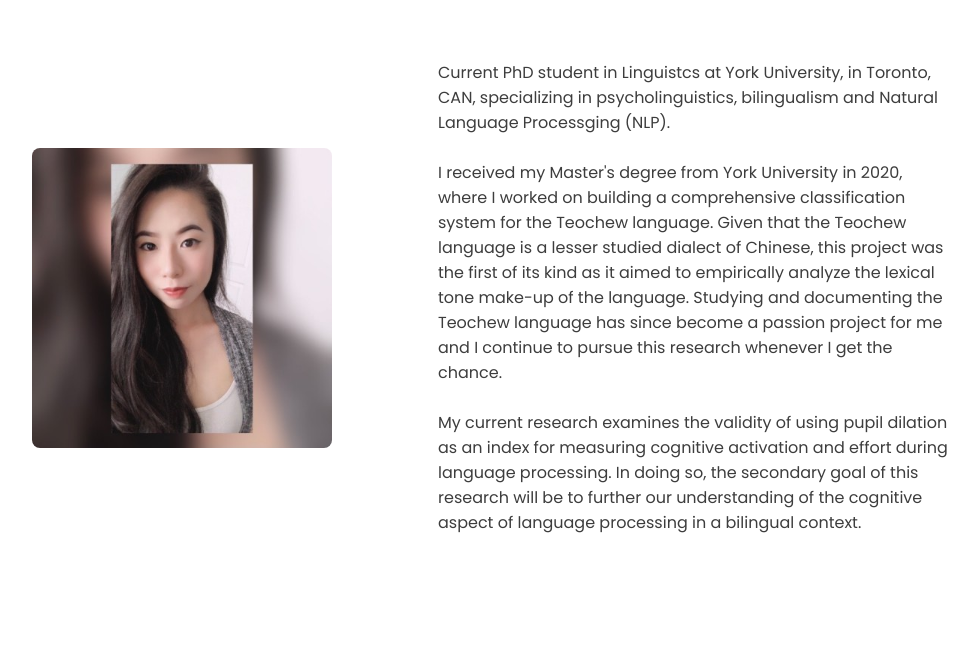
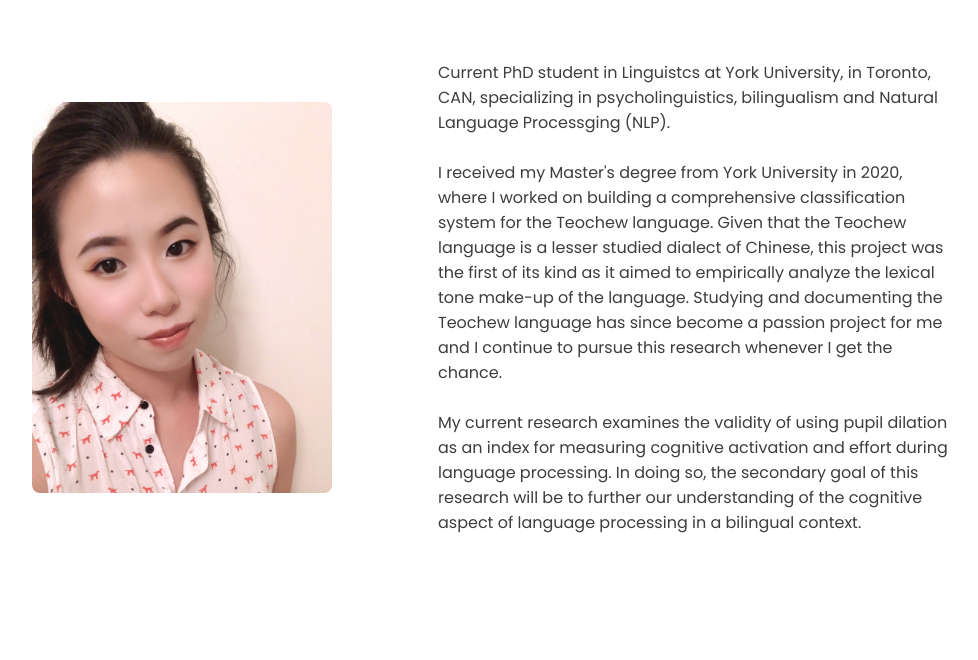
Before and after one commit to kostia-pho/kostia-pho.github.io, a plain HTML site: page index.html in a window 1280 px wide. Shown: the part 754-1414 px from the top of the page, without its empty margins (202-1180 px from the left). Drawn offline with nearby package versions, Linux system fonts and the light colour scheme.

Commit message:
Update index.html

```diff
--- a/index.html
+++ b/index.html
@@ -71,7 +71,7 @@
 
                 <div class="about__container bd-grid">
                     <div class="about__img">
-                        <img src="assets/img/profile_kp.jpg" alt="">
+                        <img src="assets/img/kostia_pf.jpg" alt="">
                     </div>
 
                     <div>
```
